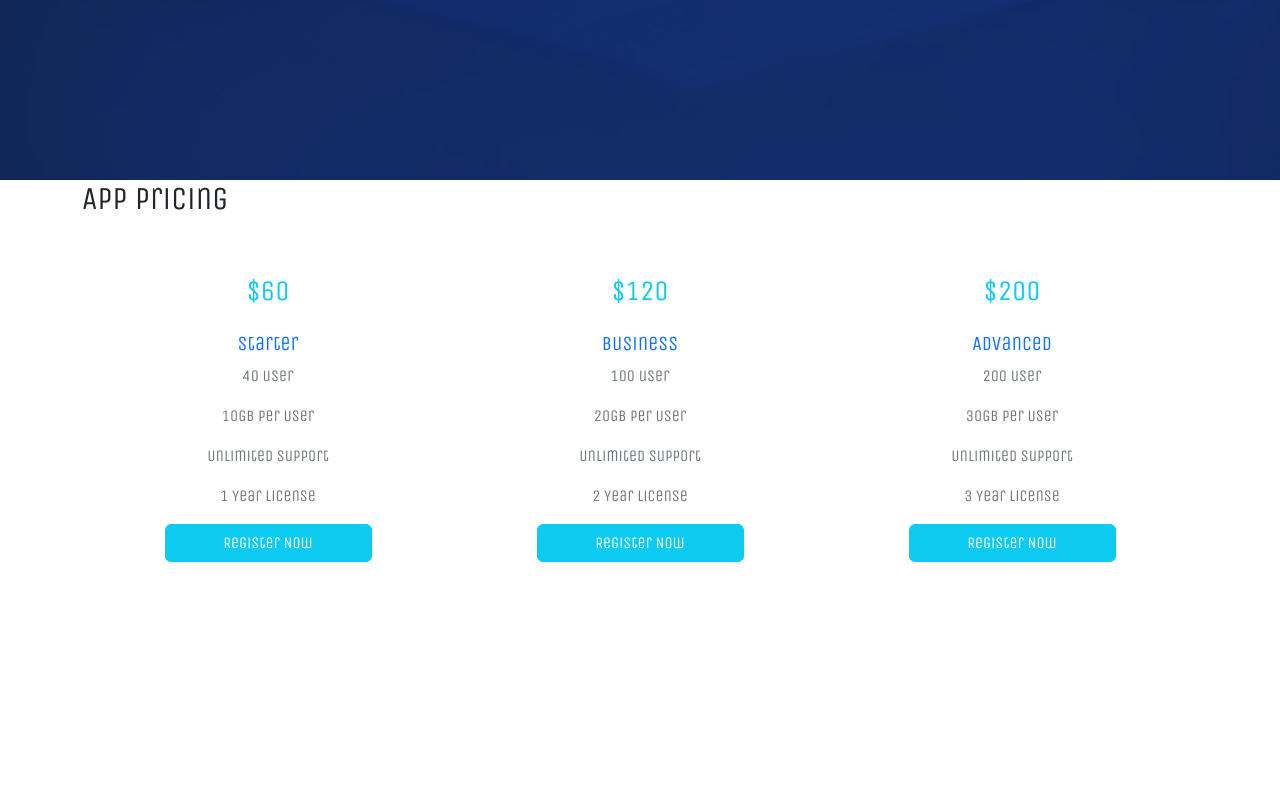
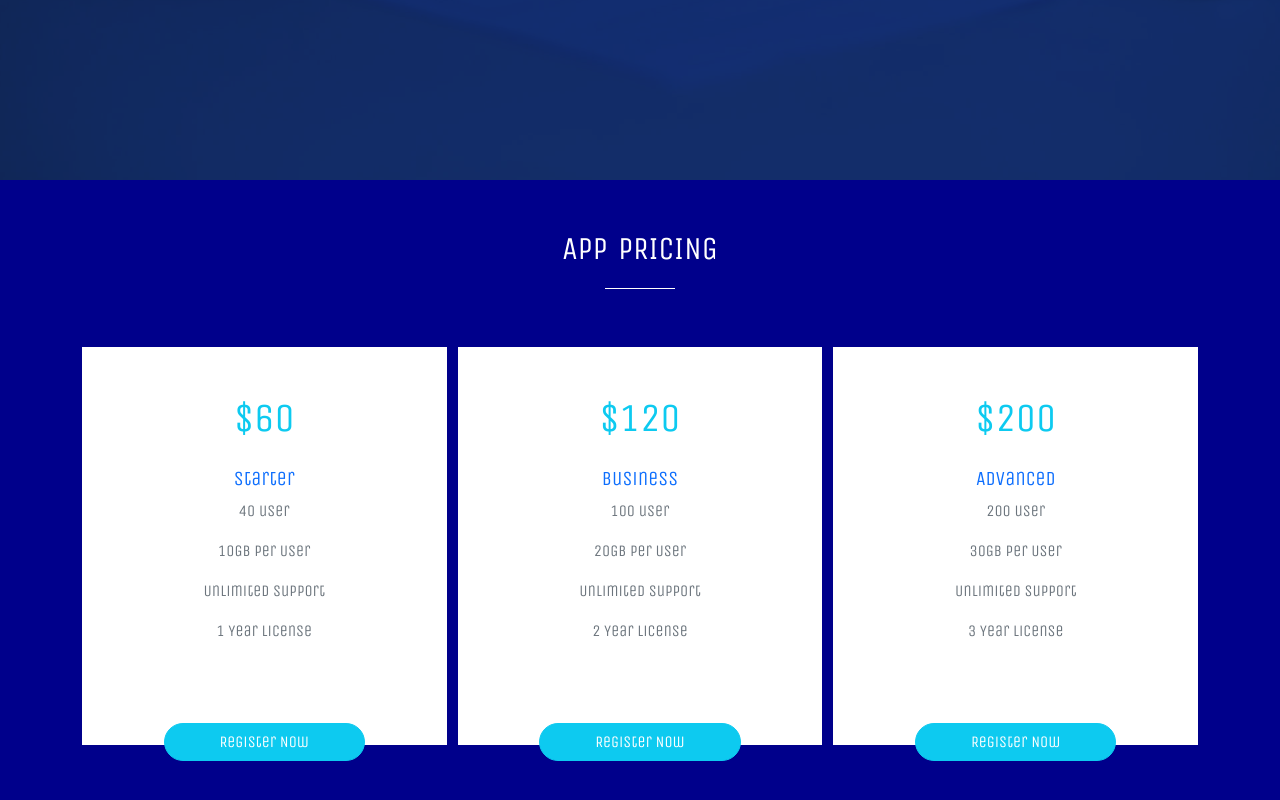
Before and after one commit to asimpat/Landing-page-design-t1, a plain HTML site: page index.html in a window 1280 px wide. Shown: the part 620-1420 px from the top of the page. Before the commit the page ends 1230 px from the top, so only its background shows below. Drawn offline with nearby package versions, Linux system fonts and the light colour scheme.

Commit message:
Update style.css
CSS style for  section5

```diff
--- a/style.css
+++ b/style.css
@@ -66,3 +66,60 @@ nav .navbar-brand span{
     background-color: #1dc9e3;
     border: none;
 }
+
+/* Section5 */
+
+.sectionfive{
+    background-color: darkblue;
+    min-height: 100vh;
+}
+.app_pricing h2 {
+    color: white;
+    text-align: center;
+    font-size: 200%;
+    font-weight: 100;
+    text-transform: uppercase;
+    word-spacing: 3px;
+    padding: 50px;
+    /* margin-bottom: 10px; */
+
+}
+h2::after {
+    display: block;
+    height: 1px;
+    background-color: white;
+    content: " ";
+    width: 70px;
+    margin: 0 auto;
+    margin-top: 20px;
+}
+.box{
+    gap: 1%;
+
+}
+.box button{
+    border-radius: 20px;
+    position: relative;
+    top: 4rem;
+}
+.box button:hover{
+    background-color: blue;
+    border: 1px solid blue;
+}
+.font{
+    font-size: 248%;
+}
+@media (max-width:770px) {
+    .box{
+        display: block;
+        padding-bottom: 50px;
+    }
+    .middle1{
+        margin-bottom: 40px;
+    }
+    .middle{
+        margin-bottom: 40px;
+    }
+
+
+}
```
